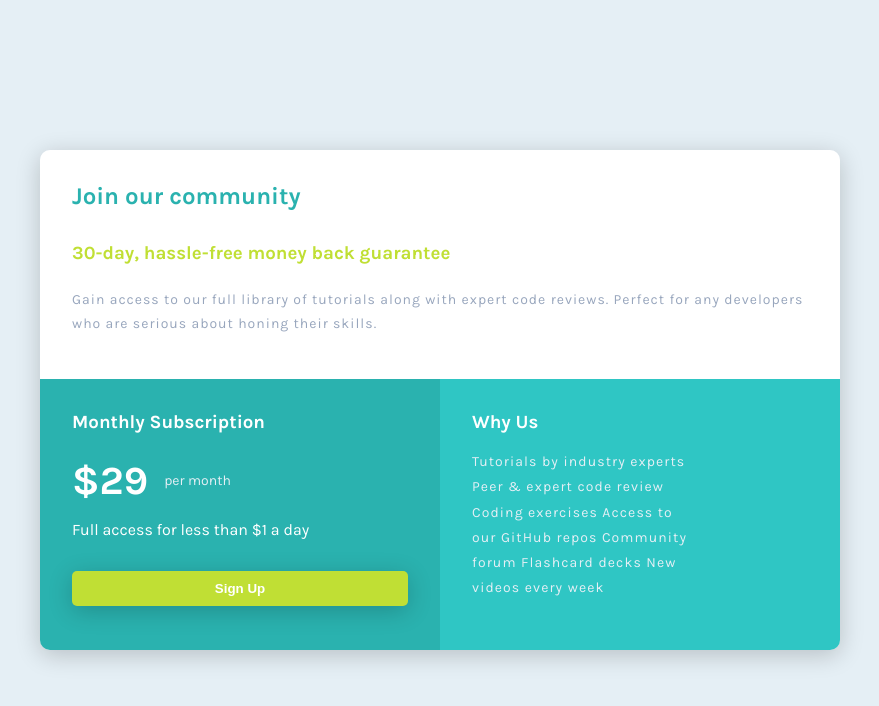
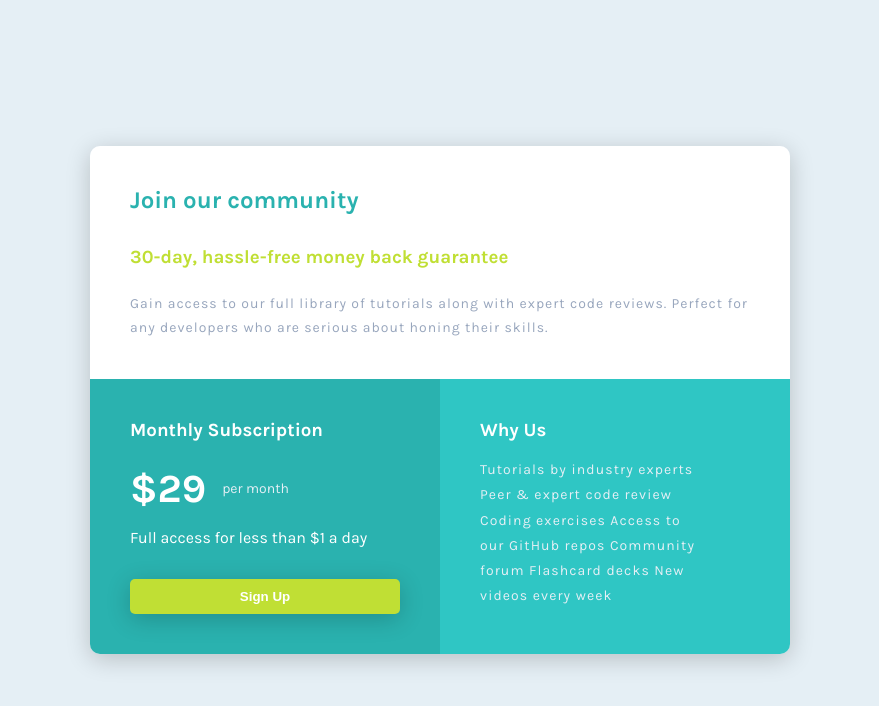
Before and after one commit to Dng120696/single-price-grid-component, a plain HTML site: page index.html in a window 1280 px wide. Shown: the whole page, without its empty margins (200-1079 px from the left). Drawn offline with Linux system fonts and the light colour scheme.

Commit message:
initial commit

```diff
--- a/style.css
+++ b/style.css
@@ -29,8 +29,8 @@ body{
 }
 .container{
   margin:4rem 1.5rem;
-  max-width:800px;
-  min-height: 500px;
+  max-width:700px;
+  min-height: 450px;
   display: grid;
   grid-template-columns: 1fr;
   box-shadow: 0 5px 25px rgb(0,0,0,0.2) ;
@@ -38,7 +38,7 @@ body{
   overflow: hidden;
 }
 .column{
-  padding: 2rem;
+  padding: 2.5rem;
   color: #fff;
 }
 .header{
@@ -125,6 +125,6 @@ body{
     grid-template-columns: 1fr 1fr;
   }
   .right-column{
-    padding-right: 9rem;
+    padding-right: 5.6rem;
   }
 }
```
